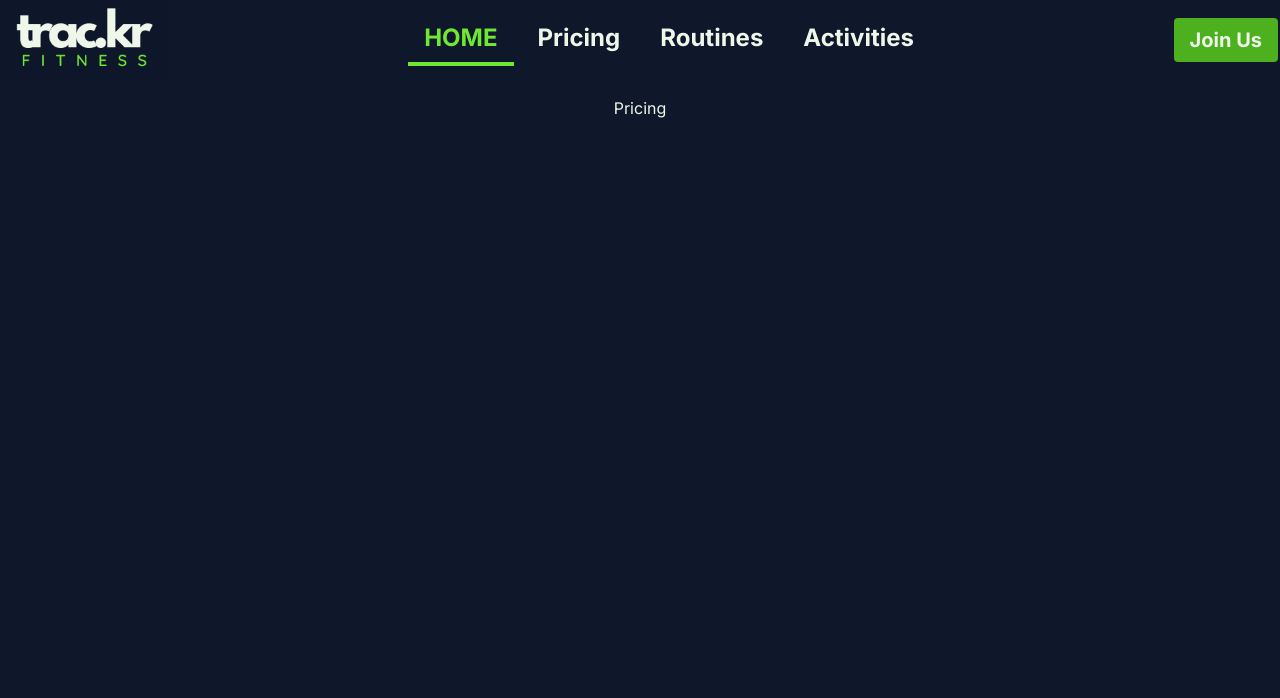
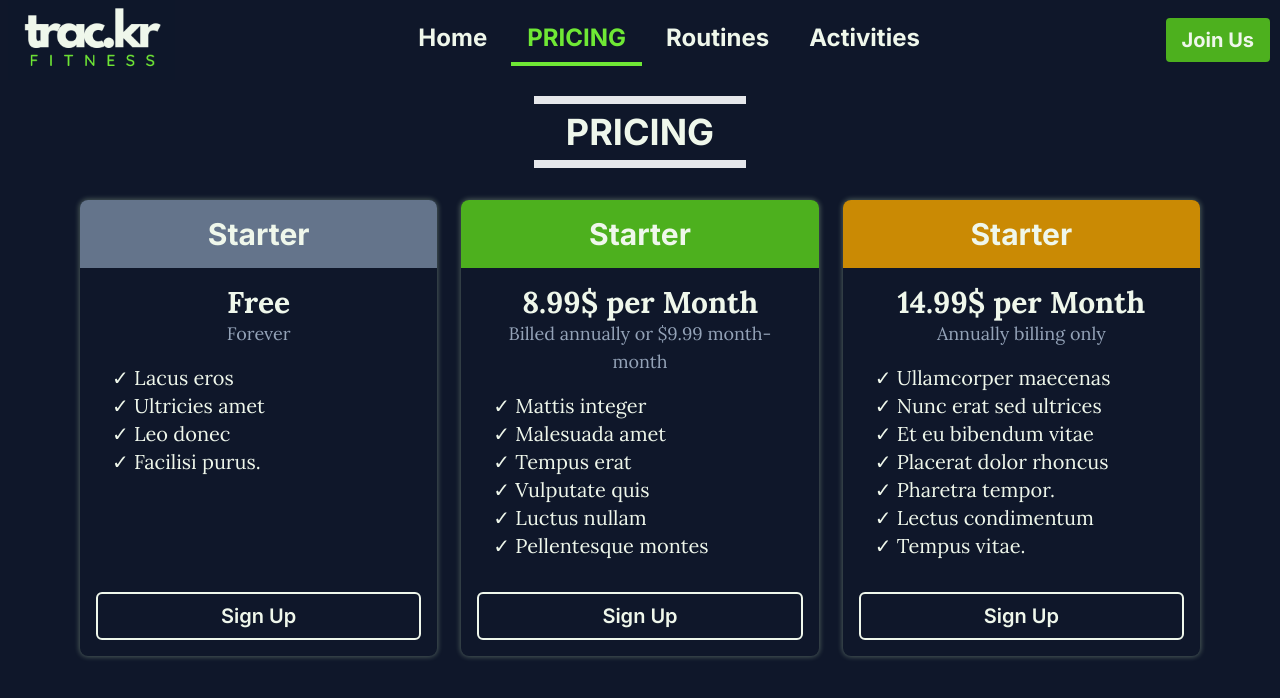
Before and after one commit to pichborithk/fitness-trackr-client, a React (Vite) app: page /pricing in a window 1280 px wide. Shown: the top 698 px of the page. Built offline with nearby package versions, Linux system fonts and the light colour scheme; no server answers.

Commit message:
design pricing page

```diff
--- a/src/components/Navbar.tsx
+++ b/src/components/Navbar.tsx
@@ -19,7 +19,7 @@ const Navbar = ({
   setUserData,
 }: Props) => {
   return (
-    <nav className='mb-4 flex items-center justify-between text-2xl font-bold'>
+    <nav className='mb-4 flex items-center justify-between px-2 text-2xl font-bold'>
       <img src={logo} alt='logo' className='max-h-20' />
       <div className='flex justify-between gap-2'>
         <Link
--- a/src/routes/Pricing.tsx
+++ b/src/routes/Pricing.tsx
@@ -1,4 +1,97 @@
+import { useOutletContext } from 'react-router-dom';
+import { RootContext } from '../types/types';
+import { useEffect } from 'react';
+
 const Pricing = () => {
-  return <h1>Pricing</h1>;
+  const { setRoute } = useOutletContext<RootContext>();
+
+  useEffect(() => {
+    setRoute('pricing');
+  }, []);
+
+  return (
+    <>
+      <h1 className='mb-4 border-b-8 border-t-8 px-8 py-2 text-center text-4xl font-bold'>
+        PRICING
+      </h1>
+      <div className='flex w-full gap-6 px-20'>
+        <div className='flex flex-1 flex-col justify-between overflow-hidden rounded-lg text-xl shadow-full_white'>
+          <div>
+            <h3 className='bg-slate-500 p-4 text-center text-3xl font-bold'>
+              Starter
+            </h3>
+            <div className='px-8 py-4 font-lora'>
+              <h3 className='text-center text-3xl font-bold'>Free</h3>
+              <h4 className='mb-4 text-center text-lg text-slate-400'>
+                Forever
+              </h4>
+              <p>✓ Lacus eros </p>
+              <p>✓ Ultricies amet</p>
+              <p>✓ Leo donec</p>
+              <p>✓ Facilisi purus.</p>
+            </div>
+          </div>
+          <div className='p-4'>
+            <button className='w-full rounded-md border-2 border-primary-100 p-2 font-semibold'>
+              Sign Up
+            </button>
+          </div>
+        </div>
+        <div className='flex flex-1 flex-col justify-between overflow-hidden rounded-lg text-xl shadow-full_white'>
+          <div>
+            <h3 className='bg-primary-600 p-4 text-center text-3xl font-bold'>
+              Starter
+            </h3>
+            <div className='px-8 py-4 font-lora'>
+              <h3 className='text-center text-3xl font-bold'>
+                8.99$ per Month
+              </h3>
+              <h4 className='mb-4 text-center text-lg text-slate-400'>
+                Billed annually or $9.99 month-month
+              </h4>
+              <p>✓ Mattis integer</p>
+              <p>✓ Malesuada amet</p>
+              <p>✓ Tempus erat</p>
+              <p>✓ Vulputate quis</p>
+              <p>✓ Luctus nullam</p>
+              <p>✓ Pellentesque montes</p>
+            </div>
+          </div>
+          <div className='p-4'>
+            <button className='w-full rounded-md border-2 border-primary-100 p-2 font-semibold'>
+              Sign Up
+            </button>
+          </div>
+        </div>
+        <div className='flex flex-1 flex-col justify-between overflow-hidden rounded-lg text-xl shadow-full_white'>
+          <div>
+            <h3 className='bg-yellow-600 p-4 text-center text-3xl font-bold'>
+              Starter
+            </h3>
+            <div className='px-8 py-4 font-lora'>
+              <h3 className='text-center text-3xl font-bold'>
+                14.99$ per Month
+              </h3>
+              <h4 className='mb-4 text-center text-lg text-slate-400'>
+                Annually billing only
+              </h4>
+              <p>✓ Ullamcorper maecenas</p>
+              <p>✓ Nunc erat sed ultrices</p>
+              <p>✓ Et eu bibendum vitae</p>
+              <p>✓ Placerat dolor rhoncus</p>
+              <p>✓ Pharetra tempor.</p>
+              <p>✓ Lectus condimentum</p>
+              <p>✓ Tempus vitae.</p>
+            </div>
+          </div>
+          <div className='p-4'>
+            <button className='w-full rounded-md border-2 border-primary-100 p-2 font-semibold'>
+              Sign Up
+            </button>
+          </div>
+        </div>
+      </div>
+    </>
+  );
 };
 export default Pricing;
```
